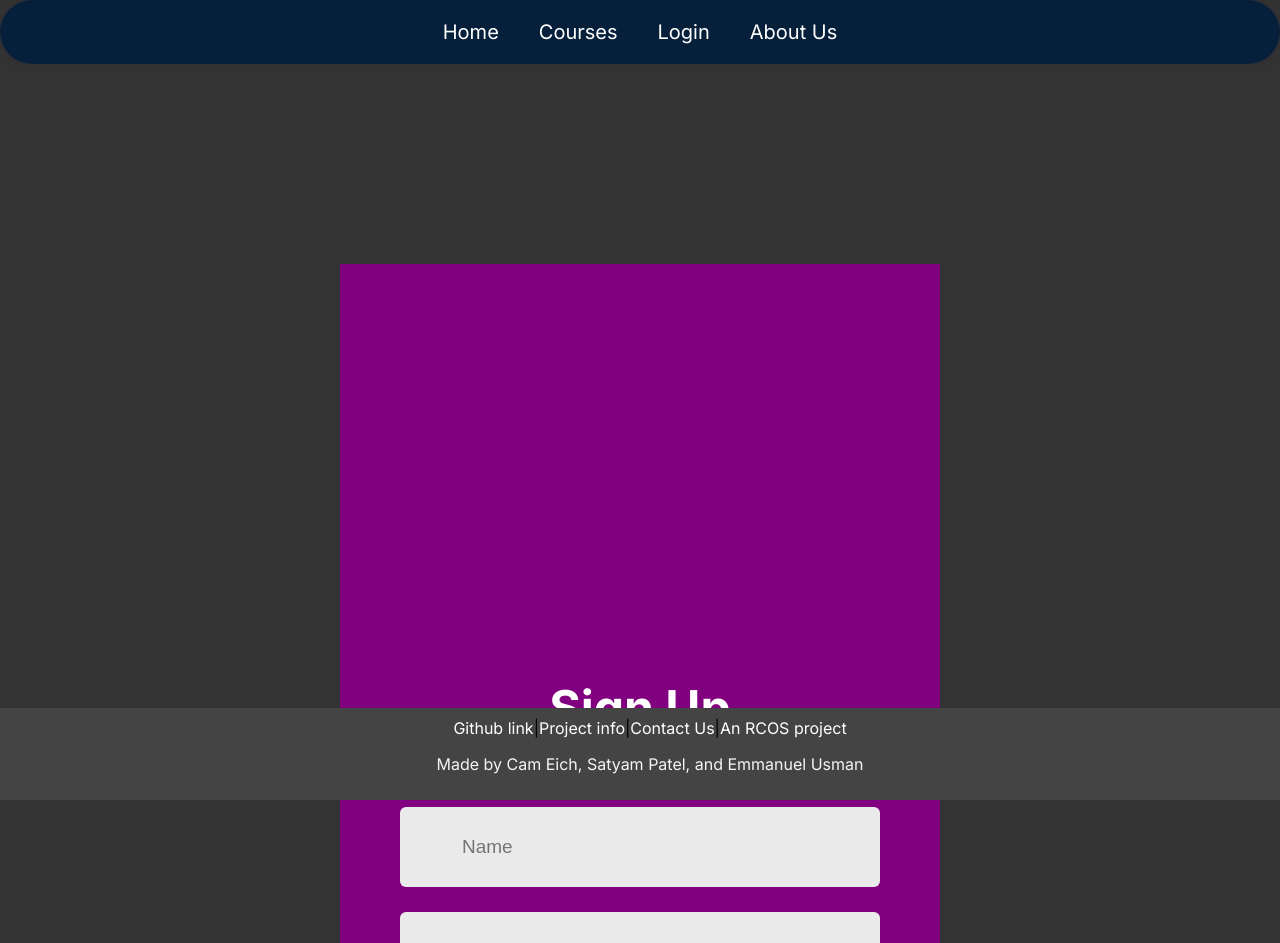
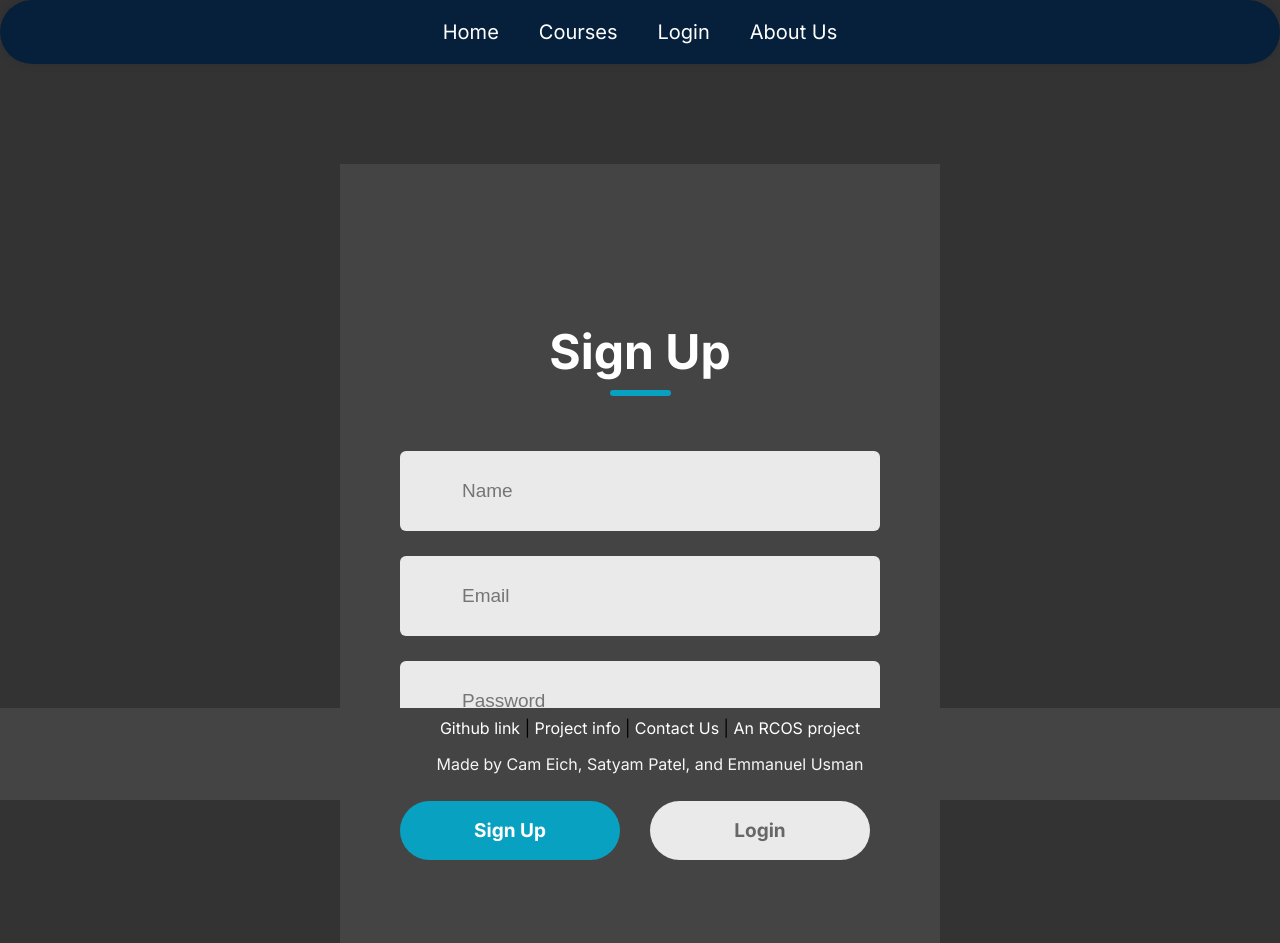
Before and after one commit to eichc/sohrrpi, a Next.js app: page / in a window 1280 px wide. Shown: the top 943 px of the page. Built offline with nearby package versions, Linux system fonts and the light colour scheme.

Commit message:
Finished the login and added some styles to the page to make it look nicer.
 Still need to make sure the footer doesnt stick to screen

```diff
--- a/app/page.tsx
+++ b/app/page.tsx
@@ -8,10 +8,12 @@ export default function Page() {
       <div className={styles.page}>
         <Header />
       </div>
+
+      <Login />
+
       <div className={styles.footer}>
         <Footer />
       </div>
-      <Login />
   </div>
   )
 }
--- a/components/Footer/footer.module.css
+++ b/components/Footer/footer.module.css
@@ -6,6 +6,7 @@
     bottom: 0;
     left: 0;
     padding: 10px;
+    margin-top: 30%;
   }
 
   .footer .footer-separator {
--- a/components/Footer/footer.tsx
+++ b/components/Footer/footer.tsx
@@ -4,11 +4,11 @@ export default function Footer() {
     return (
         <div className={styles.footer}>
             <a href="https://github.com/eichc/SOHR" className={styles.blackbtn} target="_blank">Github link</a>
-            <span className="footer-separator">|</span>
+            <span className="footer-separator"> | </span>
             <a href="" className={styles.blackbtn} target="_blank">Project info</a>
-            <span className="footer-separator">|</span>
+            <span className="footer-separator"> | </span>
             <a href="" className = "black-btn" target="_blank">Contact Us</a>
-            <span className="footer-separator">|</span>
+            <span className="footer-separator"> | </span>
             <a href="https://new.rcos.io/" className={styles.blackbtn} target="_blank">An RCOS project</a>
             <p className={styles.blackbtn}>Made by Cam Eich, Satyam Patel, and Emmanuel Usman</p>
         </div>
--- a/pages/Login/login.module.css
+++ b/pages/Login/login.module.css
@@ -3,10 +3,11 @@
     flex-direction: column;
     width: 600px;
     margin: auto;
-    margin-top: 200px;
-    background: purple;
-    padding-bottom: 30%;
-    padding-top: 30%;
+    margin-top: 100px;
+    background: #444444;
+    padding-bottom: 10%;
+    padding-top: 10%;
+    margin-bottom: 200px;
 
 }
 
@@ -30,7 +31,7 @@
 .underline {
     width: 61px;
     height: 6px;
-    background: red;
+    background: #00b0D5DD;
     border-radius: 9px;
 }
 
@@ -77,7 +78,7 @@
 }
 
 .forgotpass span {
-    color: blue;
+    color: #00b0D5DD;
     cursor: pointer;
 
 }
@@ -95,9 +96,25 @@
     width: 220px;
     height: 59px;
     color: #fff;
+    background: #00b0D5DD;
+    border-radius: 50px;
+    font-size: 19px;
+    font-weight: 700;
+    cursor: pointer;
+}
+
+.submit_gray {
+    display: flex;
+    justify-content: center;
+    align-items: center;
+    width: 220px;
+    height: 59px;
+    color: #fff;
     background: blue;
     border-radius: 50px;
     font-size: 19px;
     font-weight: 700;
     cursor: pointer;
+    background-color: #eaeaea;
+    color: #676767;
 }
--- a/pages/Login/login.tsx
+++ b/pages/Login/login.tsx
@@ -1,18 +1,24 @@
+"use client";
+import React, { useState } from 'react';
 import styles from './login.module.css';
 
 
 const LoginSignup = () => {
+    const [action, setAction] =  useState("Sign Up");
+
+
     return (
         <div className={styles.container}>
             <div className={styles.header}>
-                <div className={styles.text}>Sign Up</div>
+                <div className={styles.text}>{action}</div>
                 <div className={styles.underline}></div>
             </div>
             <div className={styles.inputs}>
-            <div className={styles.input}>
+                {action==="Login"?<div></div>:<div className={styles.input}>
                 <img src="" alt="" />
                 <input type = "text" placeholder='Name'/>
-            </div>
+            </div>}
+
             <div className={styles.input}>
                 <img src="" alt="" />
                 <input type = "email" placeholder='Email' />
@@ -22,10 +28,10 @@ const LoginSignup = () => {
                 <input type = "password" placeholder='Password'/>
             </div>
             </div>
-            <div className={styles.forgotpass}>Lost Password? <span>Click Here!</span></div>
+            {action === "Sign Up"?<div></div>:<div className={styles.forgotpass}>Lost Password? <span>Click Here!</span></div>}
             <div className={styles.submitcontainer}>
-                <div className={styles.submit}>Sign Up</div>
-                <div className={styles.submit}>Login</div>
+                <div className={action==="Login"?styles.submit_gray:styles.submit} onClick={()=>{setAction("Sign Up")}}>Sign Up</div>
+                <div className={action==="Sign Up"?styles.submit_gray:styles.submit} onClick={()=>{setAction("Login")}}>Login</div>
             </div>
             </div>
     )
```
